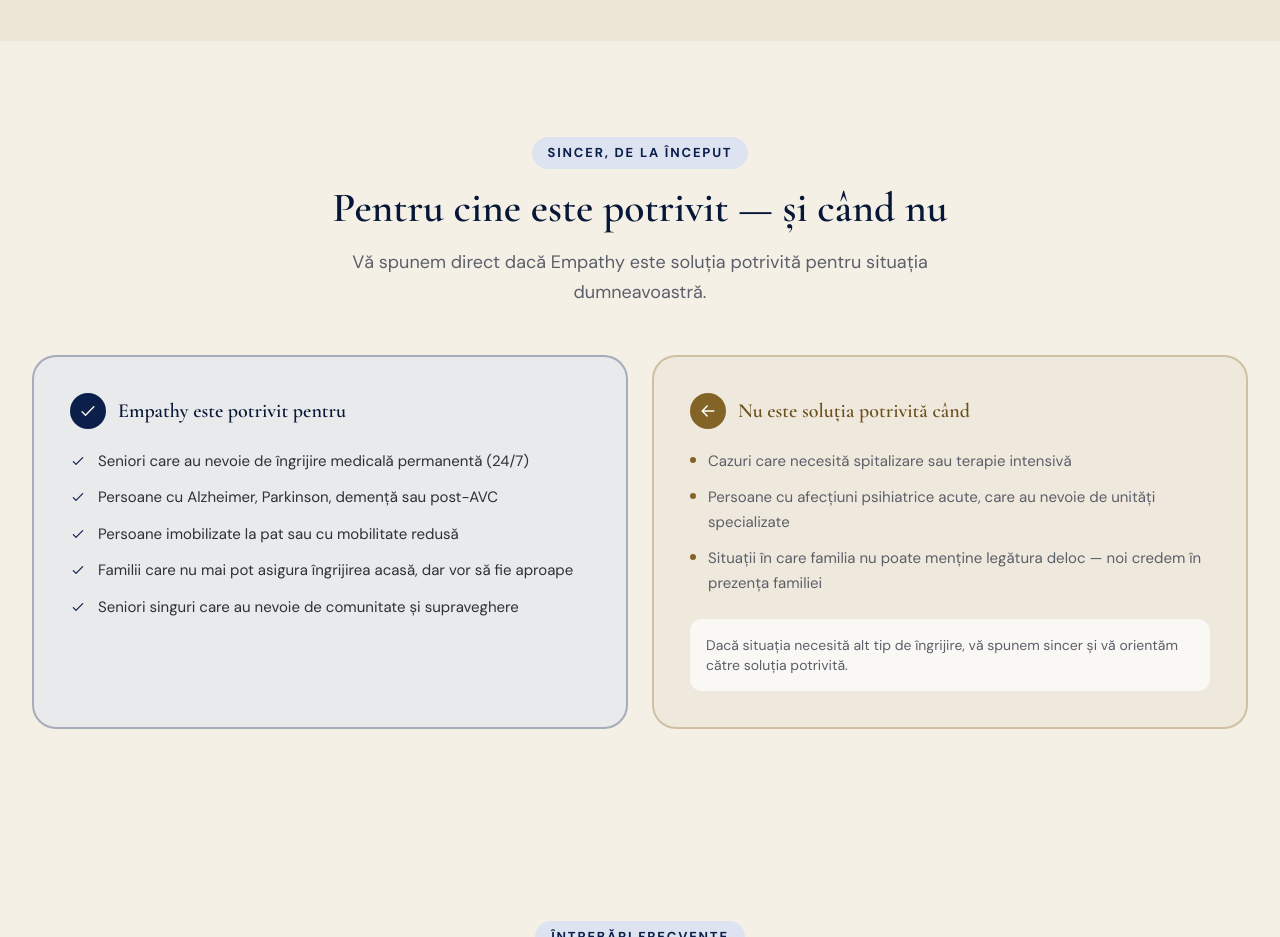
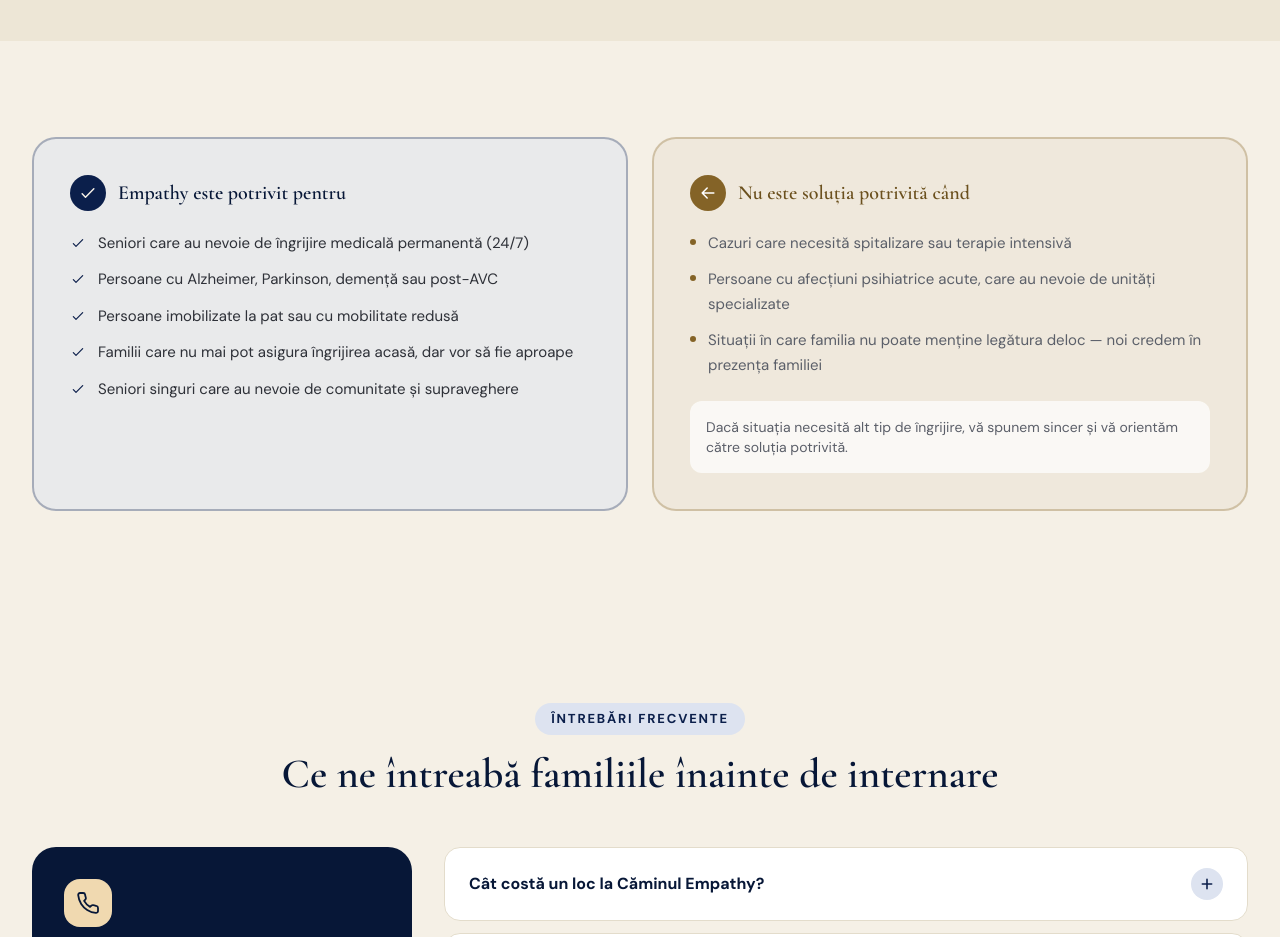
Before and after one commit to policolor-website/caminul-empathy, a Next.js app: page / in a window 1280 px wide. Shown: the part 8040-8977 px from the top of the page. Built offline with nearby package versions, Linux system fonts and the light colour scheme.

Commit message:
Homepage: eliminat heading sectiunea fit/honesty

```diff
--- a/app/page.tsx
+++ b/app/page.tsx
@@ -486,12 +486,7 @@ export default function HomePage() {
       {/* ─── FIT / HONESTY ─── */}
       <section className="py-16 md:py-24">
         <div className="mx-auto max-w-7xl px-5 sm:px-8">
-          <SectionHeading
-            eyebrow="Sincer, de la început"
-            title="Pentru cine este potrivit — și când nu"
-            lead="Vă spunem direct dacă Empathy este soluția potrivită pentru situația dumneavoastră."
-          />
-          <div className="mt-12 grid gap-6 lg:grid-cols-2">
+          <div className="grid gap-6 lg:grid-cols-2">
             <Reveal>
               <div data-glow className="h-full rounded-3xl border-2 border-pine/30 bg-pine-mist/50 p-7 md:p-9">
                 <h3 className="flex items-center gap-3 font-display text-xl font-semibold text-pine-deep">
```
